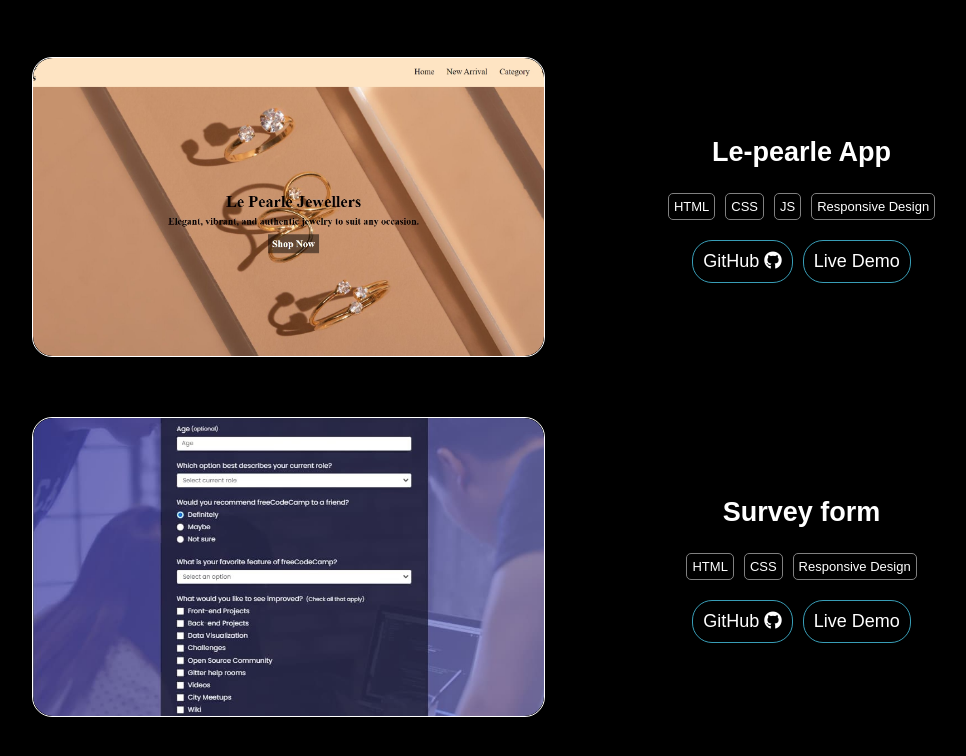
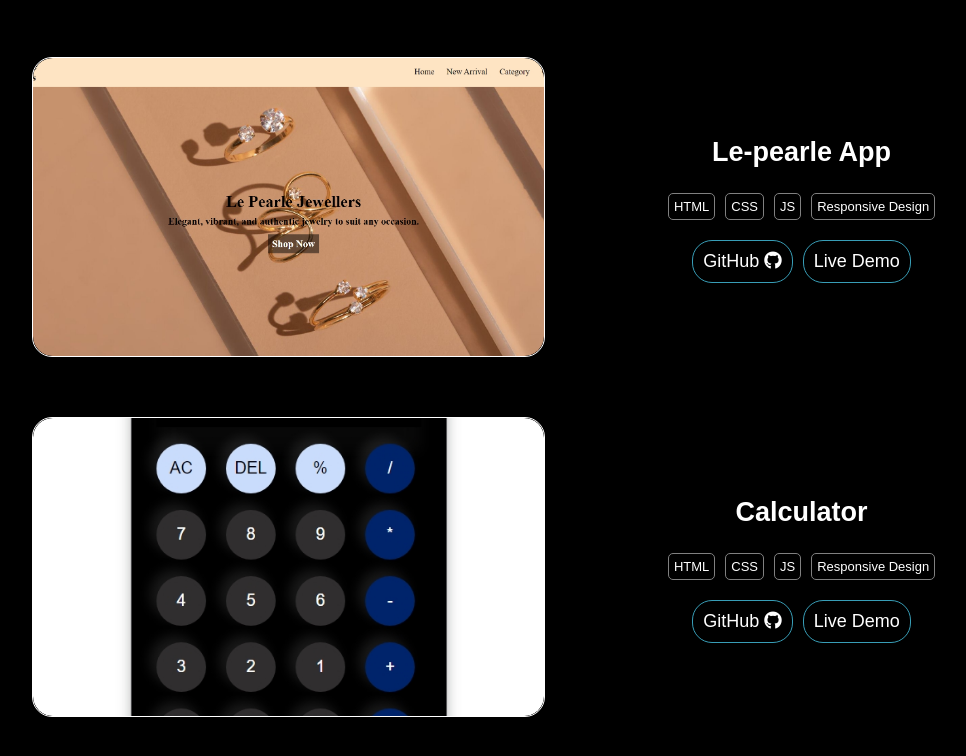
Before and after one commit to Amna-Ihsan/newPortfolio, a plain HTML site: page index.html in a window 1280 px wide. Shown: the part 2040-2796 px from the top of the page, without its empty margins (95-1061 px from the left). Drawn offline with Linux system fonts and the light colour scheme.

Commit message:
Update index.html

```diff
--- a/index.html
+++ b/index.html
@@ -11,13 +11,13 @@
       crossorigin="anonymous"
       referrerpolicy="no-referrer"
     />
-    <link rel="icon" type="image/x-icon" href="images/Hero-iamge.avif" />
+    <link rel="icon" type="image/x-icon" href="images/Hero-image.avif" />
     <link rel="stylesheet" href="styles.css" />
   </head>
   <body>
     <!-- Header -->
     <header>
-      <a href="#"><img src="images/Hero-iamge.avif" /></a>
+      <a href="#"><img src="images/Hero-image.avif" /></a>
       <div class="nav-div">
         <nav class="nav">
           <a href="#">Home</a>
@@ -81,7 +81,7 @@
           </div>
         </div>
         <div id="heroImg">
-          <img src="images/Hero-iamge.avif" />
+          <img src="images/Hero-image.avif" />
         </div>
       </section>
       <!-- End Hero Section -->
@@ -177,6 +177,26 @@
             </div>
           </div>
 
+          <div class="projectDiv">
+            <div class="ProjectImg">
+              <img src="images/Calculator.jpeg" />
+            </div>
+            <div class="ProjectText">
+              <h1>Calculator</h1>
+              <div class="projectSkills">
+                <small>HTML</small>
+                <small>CSS</small>
+                <small>JS</small>
+                <small>Responsive Design</small>
+              </div>
+              <div class="projectLink">
+                <a href="https://github.com/Amna-Ihsan/Calculator"
+                  >GitHub <i class="fa-brands fa-github"></i>
+                </a>
+                <a href="https://amna-ihsan.github.io/Calculator/">Live Demo</a>
+              </div>
+            </div>
+          </div>
           <div class="projectDiv">
             <div class="ProjectImg">
               <img src="images/survey-form.jpeg" />
```
